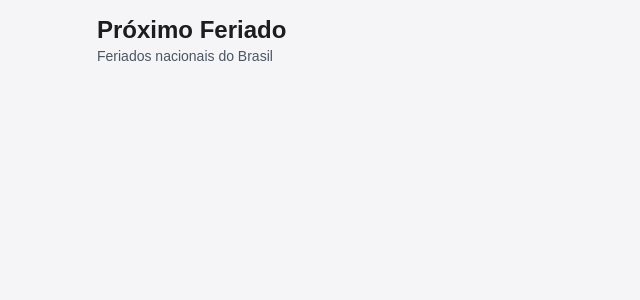
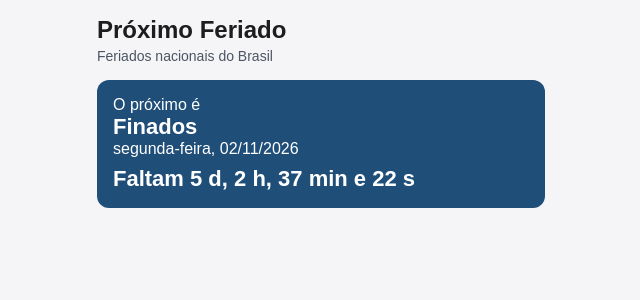
Before and after one commit to rafaelcpalhano-blip/03-feriados, a React (Vite) app: page / in a window 1280 px wide. Shown: the top 300 px of the page, without its empty margins (319-959 px from the left). Built offline with nearby package versions, Linux system fonts and the light colour scheme.

Commit message:
feat: add next holiday section with countdown

```diff
--- a/src/App.css
+++ b/src/App.css
@@ -1,5 +1,4 @@
-/* INICIO HEADEr */
-
+/* INICIO HEADER */
 .header {
   margin-bottom: 16px;
 }
@@ -13,5 +12,24 @@
   font-size: 14px;
   color: #4b5563;
 }
+/* FINAL HEADER */
 
-/* FINAL HEADEr */
+/* INICIO PROXIMO FERIADO */
+.next-holiday {
+  margin-bottom: 16px;
+  padding: 16px;
+  border-radius: 12px;
+  background-color: #1f4e79;
+  color: #ffffff;
+}
+
+.next-holiday h2 {
+  font-size: 22px;
+}
+
+.countdown {
+  margin-top: 8px;
+  font-size: 20px;
+  font-weight: bold;
+}
+/* FINAL PROXIMO FERIADO */
--- a/src/App.jsx
+++ b/src/App.jsx
@@ -9,6 +9,12 @@ function App() {
          <h1>Próximo Feriado</h1>
          <p>Feriados nacionais do Brasil</p>
       </header>
+      <section className='next-holiday'>
+        <p>O próximo é</p>
+        <h2>Finados</h2>
+        <p>segunda-feira, 02/11/2026</p>
+        <h2 className='countdown'>Faltam 5 d, 2 h, 37 min e 22 s</h2>
+      </section>
 
     </main>
   )
```
